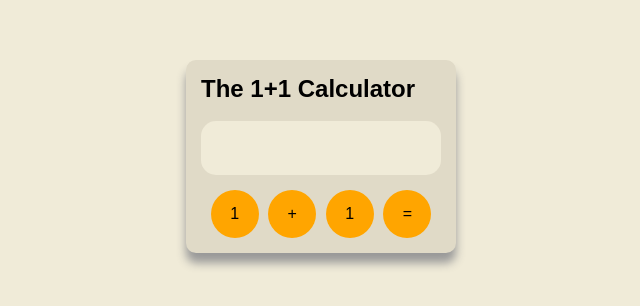
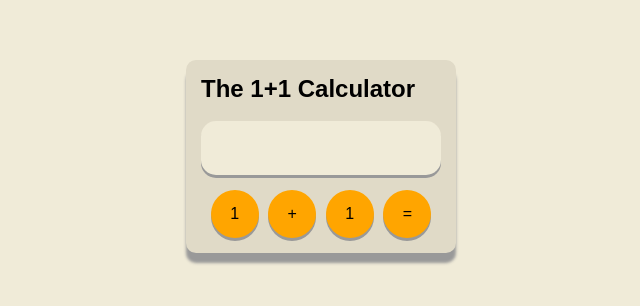
Before and after one commit to Alreynn/what-is-1-plus-1, a plain HTML site: page index.html in a window 1280 px wide. Shown: the part 260-566 px from the top of the page, without its empty margins (319-959 px from the left). Drawn offline with Linux system fonts and the light colour scheme.

Commit message:
Add files via upload

```diff
--- a/styles.css
+++ b/styles.css
@@ -1,5 +1,6 @@
 @keyframes slideDown { from {transform: translateY(0)} to {transform: translateY(100dvh)} }
 @keyframes slideUp { from {transform: translateY(100dvh)} to {transform: translateY(0)} }
+@keyframes scale { to { box-shadow: none; transform: translateY(3px) }}
 * {margin: 0; padding: 0}
 body {background-color: #F0EBD8; font-family: Sans-Serif}
 .loading {
@@ -24,11 +25,11 @@ body {background-color: #F0EBD8; font-family: Sans-Serif}
     width: 15em;
     padding: 15px;
     border-radius: 10px;
-    box-shadow: 0 10px 10px #999;
+    box-shadow: 0 10px 3px #999;
 }
 .output {
     background-color: #F0EBD8;
-    vertical-align: middle;
+    box-shadow: 0 3px #999;
     font-size: 1.5em;
     height: 1em;
     padding: 15px;
@@ -46,6 +47,7 @@ body {background-color: #F0EBD8; font-family: Sans-Serif}
     font-size: 1em;
     padding: 10px;
     background-color: orange;
+    box-shadow: 0 3px #999;
     border: none;
 }
-.numbers:active {scale: 0.9}
+.numbers:active {animation: scale 0.1s forwards}
```
